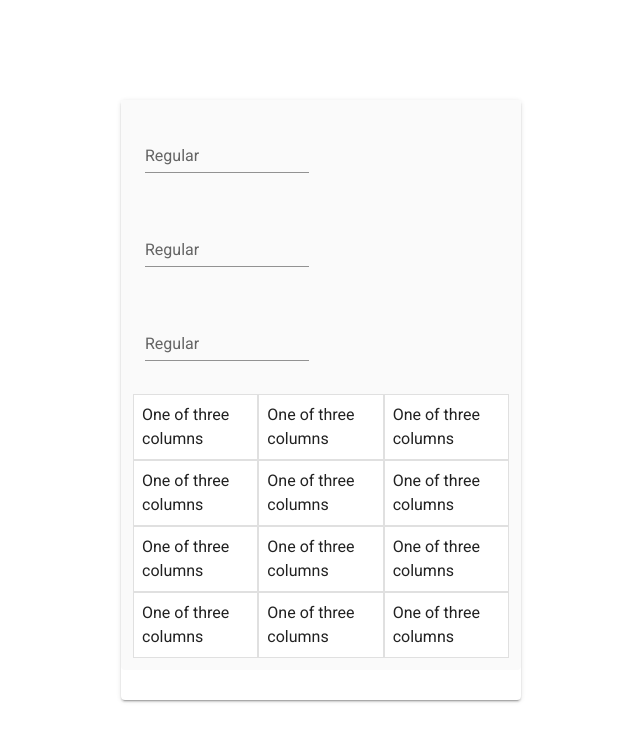
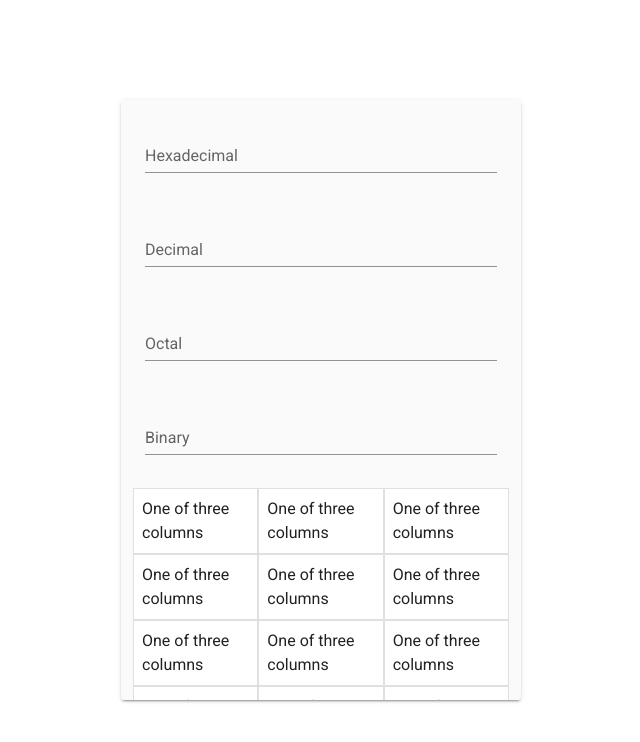
Before and after one commit to emilyplusplus/number-base-converter, a Vue app: page / in a window 1280 px wide. Shown: the top 742 px of the page, without its empty margins (319-959 px from the left). Built offline with nearby package versions, Linux system fonts and the light colour scheme.

Commit message:
Install scss and add an octal input field

```diff
--- a/package.json
+++ b/package.json
@@ -21,8 +21,9 @@
     "babel-eslint": "^10.1.0",
     "eslint": "^6.7.2",
     "eslint-plugin-vue": "^6.2.2",
+    "node-sass": "^4.14.1",
     "sass": "^1.19.0",
-    "sass-loader": "^8.0.0",
+    "sass-loader": "^8.0.2",
     "vue-cli-plugin-vuetify": "~2.0.6",
     "vue-template-compiler": "^2.6.11",
     "vuetify-loader": "^1.3.0"
--- a/src/App.vue
+++ b/src/App.vue
@@ -5,26 +5,32 @@
         <v-row align="center" justify="center">
           <v-col>
             <v-card
-              class="mx-auto"
+              class="mx-auto over-hidden"
               max-width="400"
               height="600"
             >
               <v-container class="grey lighten-5">
-                <v-col cols="12" sm="6">
+                <v-col cols="12">
                   <v-text-field
-                    label="Regular"
+                    label="Hexadecimal"
                     single-line
                   ></v-text-field>
                 </v-col>
-                <v-col cols="12" sm="6">
+                <v-col cols="12">
                   <v-text-field
-                    label="Regular"
+                    label="Decimal"
                     single-line
                   ></v-text-field>
                 </v-col>
-                <v-col cols="12" sm="6">
+                <v-col cols="12">
                   <v-text-field
-                    label="Regular"
+                    label="Octal"
+                    single-line
+                  ></v-text-field>
+                </v-col>
+                <v-col cols="12">
+                  <v-text-field
+                    label="Binary"
                     single-line
                   ></v-text-field>
                 </v-col>
@@ -114,3 +120,9 @@ export default {
   }),
 };
 </script>
+
+<style lang="scss" scoped>
+.over-hidden {
+  overflow: hidden;
+}
+</style>
```
Also changed, not shown: 1 other file (tests, documents, lock files or other folders).
